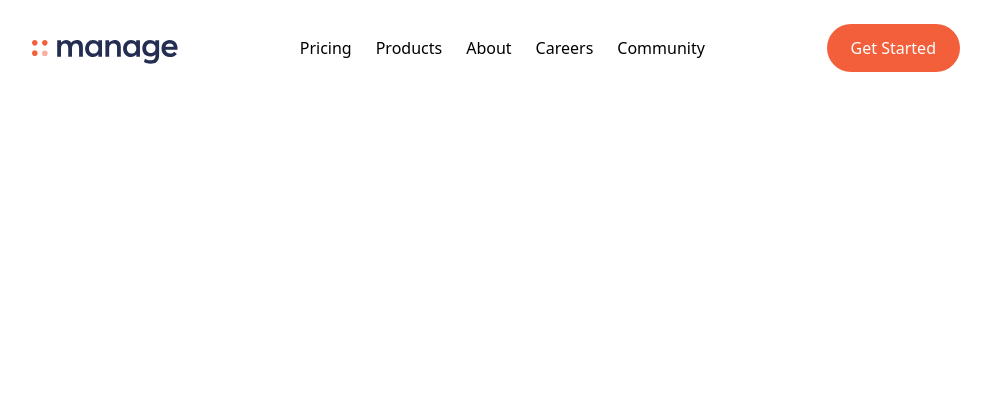
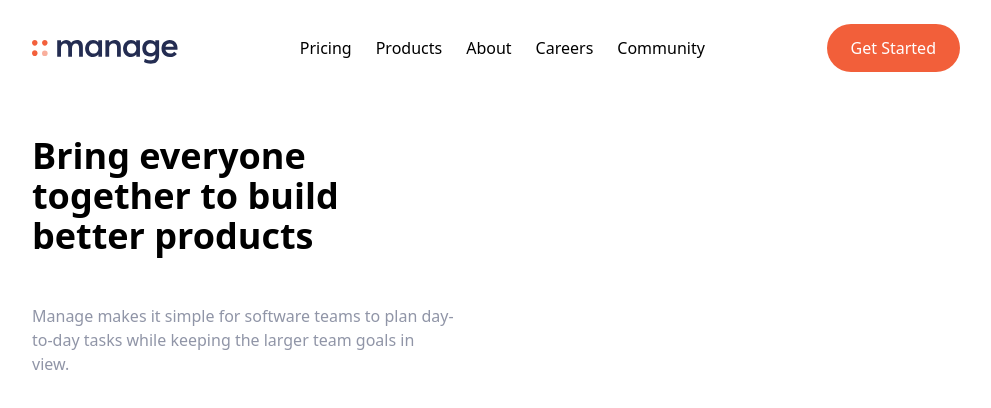
Before and after one commit to luispellizzon/tailwindcss-website, a React (Vite) app: page / in a window 1280 px wide. Shown: the top 408 px of the page, without its empty margins (144-1135 px from the left). Built offline with nearby package versions, Linux system fonts and the light colour scheme.

Commit message:
Hero Section building

```diff
--- a/src/App.jsx
+++ b/src/App.jsx
@@ -1,9 +1,11 @@
 import Navbar from "./components/Navbar";
+import Hero from "./components/Hero";
 
 function App() {
   return (
     <>
       <Navbar />
+      <Hero />
     </>
   );
 }
--- /dev/null
+++ b/src/components/Hero.jsx
@@ -0,0 +1,20 @@
+const Hero = () => {
+  return (
+    <section id="hero">
+      {/* Flex Container */}
+      <div className="container flex flex-col-reverse md:flex-row items-center px-6 mx-auto mt-10 space-y-0 md:space-y-0">
+        <div className="flex flex-col mb-32 space-y-12">
+          <h1 className="max-w-sm text-4xl font-bold text-center md:text-4xl md:text-left">
+            Bring everyone together to build better products
+          </h1>
+          <p className="max-w-[50%] text-center text-darkGrayishBlue md:text-left">
+            Manage makes it simple for software teams to plan day-to-day tasks
+            while keeping the larger team goals in view.
+          </p>
+        </div>
+      </div>
+    </section>
+  );
+};
+
+export default Hero;
--- a/src/components/LinkList.jsx
+++ b/src/components/LinkList.jsx
@@ -1,5 +1,3 @@
-import React from "react";
-
 function LinkList({ link }) {
   return (
     <>
```
